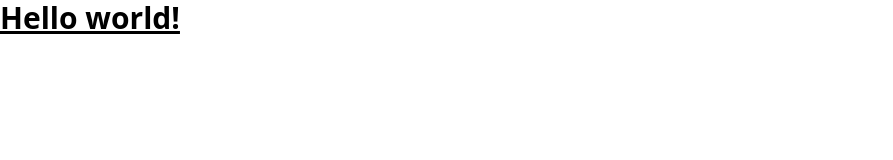
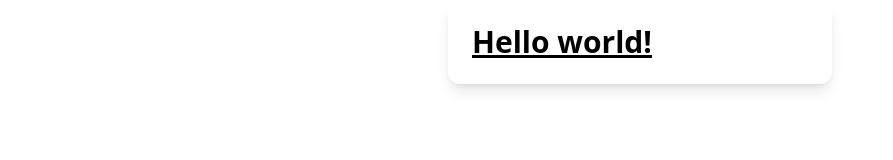
Before and after one commit to jberck/tailwind-playground, a plain HTML site: page index.html in a window 1280 px wide. Shown: the whole page, without its empty margins (0-893 px from the left). Drawn offline with nearby package versions, Linux system fonts and the light colour scheme.

Commit message:
couple of modification

```diff
--- a/index.html
+++ b/index.html
@@ -6,8 +6,10 @@
   <script src="https://cdn.tailwindcss.com"></script>
 </head>
 <body>
-  <h1 class="text-3xl font-bold underline">
-    Hello world!
-  </h1>
+  <div class="p-6 max-w-sm mx-auto bg-white rounded-xl shadow-lg flex items-center space">
+    <h1 class="text-3xl font-bold underline">
+      Hello world!
+    </h1>
+  </div>
 </body>
 </html>
```
Also changed, not shown: 1 other file.
